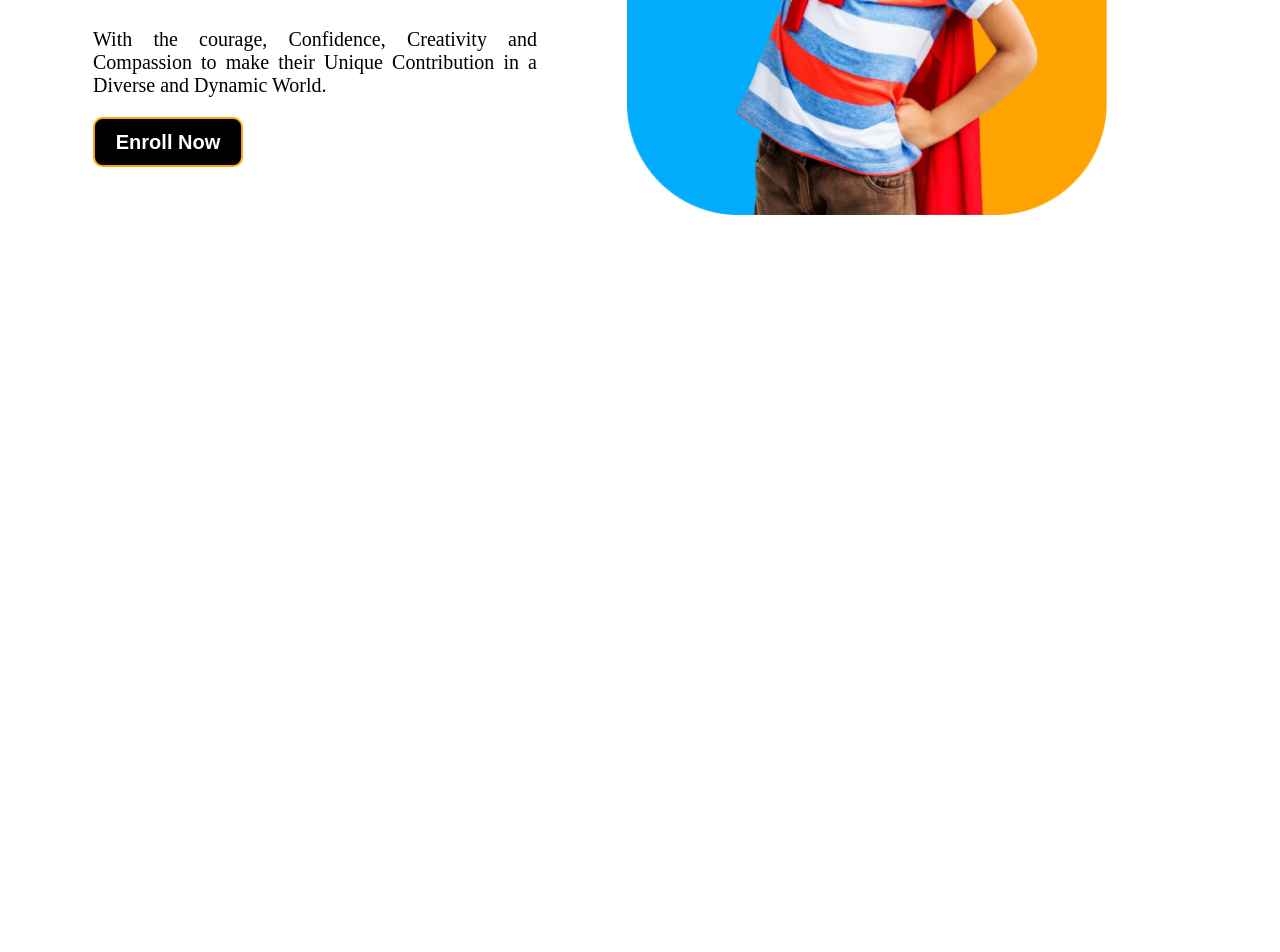
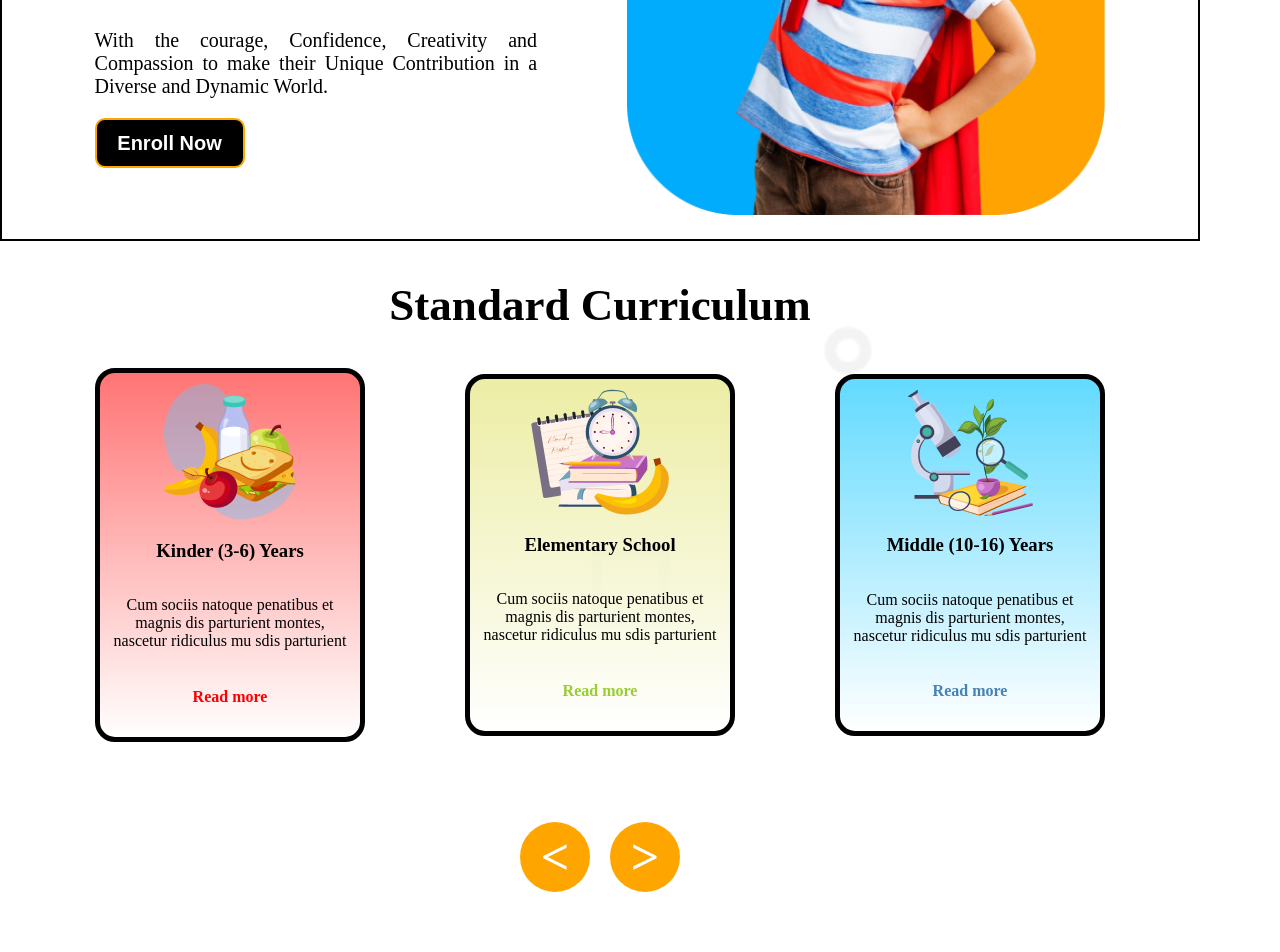
Before and after one commit to K-emon22/hero-pro-assignment-2, a plain HTML site: page index.html in a window 1280 px wide. Shown: the part 500-1452 px from the top of the page. Before the commit the page ends 800 px from the top, so only its background shows below. Drawn offline with Linux system fonts and the light colour scheme; a web font is replaced by a local one.

Commit message:
Curriculum added done

```diff
--- a/index.html
+++ b/index.html
@@ -67,6 +67,73 @@
 </header>
 
 
+<main>
+<section>
+
+
+    <div class=" routines">
+        <h1 class="routine"> Standard Curriculum</h1>
+    </div>
+<div class=" curriculum">
+
+<div class="curriculum1">
+    <img src="./assets/kinder.png" alt="">
+    <h3>
+        Kinder (3-6) Years
+    </h3>
+    <p>
+        Cum sociis natoque penatibus et magnis
+dis parturient montes, nascetur ridiculus
+mu sdis parturient
+    </p>
+<a style="text-decoration: none;" href=""><h4 style=" color: rgb(255, 0, 0);">Read more</h4></a>
+</div>
+
+
+<div class="curriculum2">
+    <img src="./assets/elementary.png" alt="">
+
+<h3>
+    Elementary School
+</h3>
+<p>
+    Cum sociis natoque penatibus et magnis
+dis parturient montes, nascetur ridiculus
+mu sdis parturient
+</p>
+<a style="text-decoration: none;" href=""><h4 style=" color: yellowgreen">Read more</h4></a>
+</div>
+
+<div class="curriculum3">
+<img src="./assets/middle.png" alt="">
+<h3>
+    Middle (10-16) Years
+</h3>
+<p>
+    Cum sociis natoque penatibus et magnis
+dis parturient montes, nascetur ridiculus
+mu sdis parturient
+</p>
+<a style="text-decoration: none;" href=""><h4 style="color: steelblue">Read more</h4></a>
+</div>
+
+</div>
+
+
+
+<div class="next">
+<a style="text-decoration: none;" href=""><p class="p1"> < </p></a>
+<a style="text-decoration: none;" href=""><p class="p2"> > </p></a>
+</div>
+
+</section>
+
+
+
+
+
+</main>
+
 
 
 
--- a/style.css
+++ b/style.css
@@ -86,6 +86,7 @@ nav{
   justify-content: center;
   gap: 50px;
   background-color: white;
+  border: 2px solid black;
 }
 .hero-1{
 
@@ -218,3 +219,138 @@ text-align: center;
   }
 
  }
+
+
+ /* ------------------------- */
+
+.routine{
+  display: flex;
+  align-items: center;
+  justify-content: center;
+  font-size: 45px;
+  font-weight: 700;
+}
+ .curriculum{
+  display: flex;
+  align-items: center;
+  justify-content: center;
+  gap: 100px;
+
+
+ }
+
+ .curriculum1, .curriculum2, .curriculum3{
+  display: flex;
+  align-items: center ;
+  justify-content: center;
+  flex-direction: column;
+  text-align: center;
+  width: 20%;
+  border: 5px solid rgb(0, 0, 0);
+  border-radius: 20px;
+  padding: 10px;
+transition: transform .4s ;
+
+ }
+ .curriculum1:hover{
+  transform: scale(1.1) ;
+  background-color: red;
+ }
+ .curriculum2:hover{
+  transform: scale(1.1) ;
+  background-color: rgb(221, 255, 0);
+ }
+ .curriculum3:hover{
+  transform: scale(1.1) ;
+  background-color: rgb(0, 157, 255);
+ }
+
+
+ .curriculum1{
+  background: linear-gradient(to bottom,rgba(255, 0, 0, 0.545), rgb(255, 255, 255));
+
+ }
+
+
+.curriculum2{
+  background: linear-gradient(to bottom,rgba(224, 226, 107, 0.612), rgb(255, 255, 255));
+
+}
+ .curriculum3{
+  background: linear-gradient(to bottom,rgba(0, 195, 255, 0.617), rgb(255, 255, 255));
+
+ }
+.next{
+  display: flex;
+  justify-content: center;
+  gap: 20px;
+
+
+}
+
+
+.p2,.p1{
+  border-radius: 50%;
+  background-color: orange;
+  height: 30px;
+  width: 30px;
+  display: flex;
+  justify-content: center;
+  align-items: center;
+  font-size: 50px;
+  padding: 20px;
+  margin-top: 80px;
+  margin-bottom: 60px;
+  font-weight: bold;
+  color: white;
+}
+
+
+
+@media screen and (max-width:576px) {
+
+
+
+    .routines h1{
+      display: flex;
+      align-items:center ;
+      justify-content: center;
+      text-align: center;
+      font-size: 250%;
+    }
+
+   .curriculum{
+    display: flex;
+    flex-direction: column;
+    align-items: center;
+    justify-content: center;
+    gap: 25px;
+
+
+   }
+
+   .curriculum1, .curriculum2, .curriculum3{
+    display: flex;
+    align-items: center ;
+    justify-content: center;
+    flex-direction: column;
+    width: 80%;
+    border: 5px solid rgb(0, 0, 0);
+    border-radius: 20px;
+    padding: 10px;
+  transition: transform .4s ;
+
+   }
+
+
+
+
+
+  .p2,.p1{
+    display: none;
+  }
+
+
+
+
+}
```
Also changed, not shown: assets/next.png (added).
